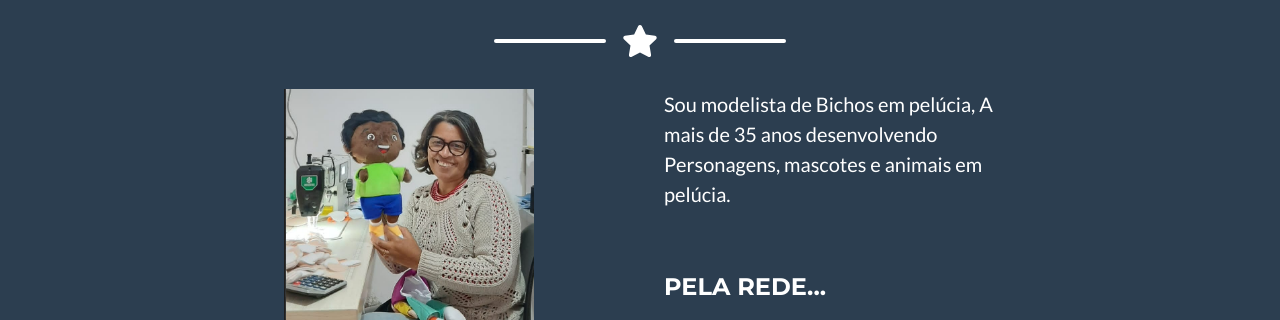
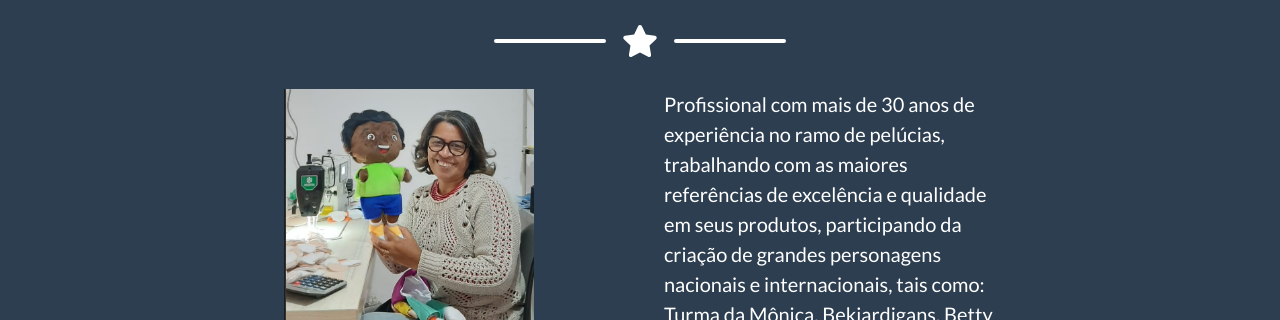
Before and after one commit to igorgbr/aurelita_pelucias, a plain HTML site: page index.html in a window 1280 px wide. Shown: the part 2888-3208 px from the top of the page. Drawn offline with nearby package versions, Linux system fonts and the light colour scheme.

Commit message:
texto alterado

```diff
--- a/index.html
+++ b/index.html
@@ -329,8 +329,9 @@
           </div>
           <div class="col-lg-4 mr-auto">
             <p class="lead">
-              Sou modelista de Bichos em pelúcia, A mais de 35 anos
-              desenvolvendo Personagens, mascotes e animais em pelúcia.
+              Profissional com mais de 30 anos de experiência no ramo de pelúcias, trabalhando com as maiores referências de excelência e qualidade em seus produtos,
+              participando da criação de grandes personagens nacionais e internacionais,
+              tais como: Turma da Mônica, Bekiardigans, Betty Boop entre outros.
             </p>
             <br /><br />
             <h4 class="text-uppercase mb-4">Pela rede...</h4>
```
